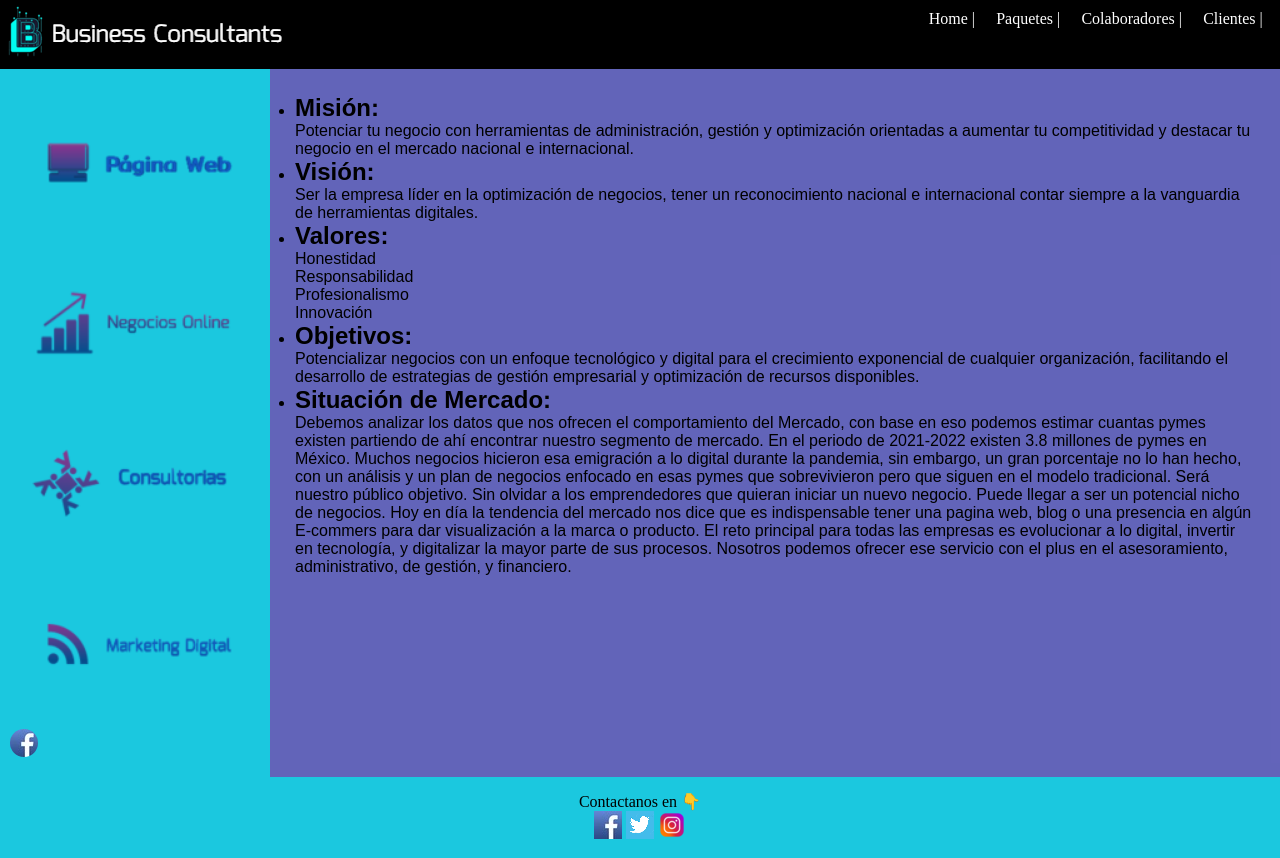
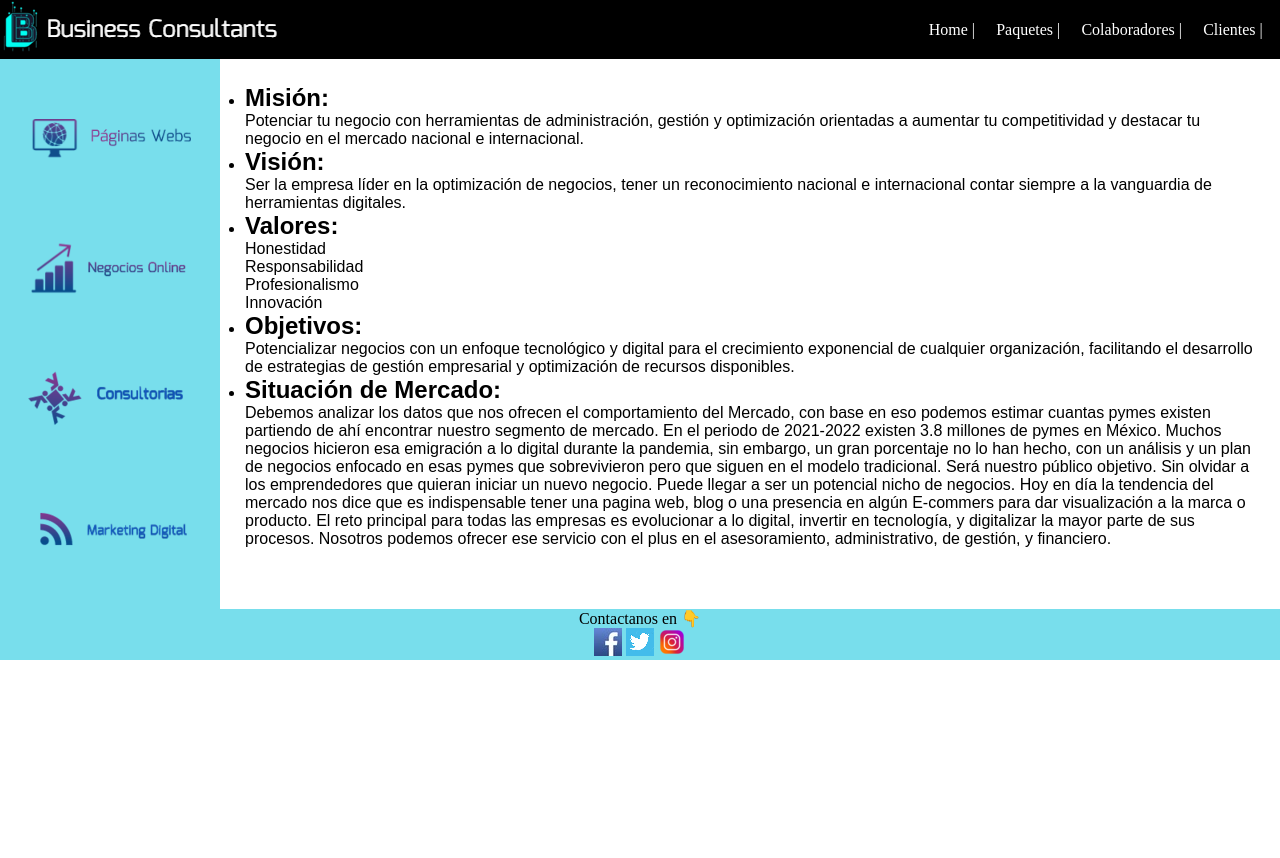
Before and after one commit to PepeCharly01/Business-Consultants, a plain HTML site: page index.html in a window 1280 px wide. After the commit the page ends 800 px from the top, so only its background shows below. Drawn offline with Linux system fonts and the light colour scheme.

Commit message:
cambio de color del contenido y tamaño de imágenes

```diff
--- a/index.html
+++ b/index.html
@@ -24,11 +24,10 @@
   <main class="main">
     <aside class="routes">
       <figure class="routes__images">
-        <a href="#"><img class="web-pages" src="./página_web1646419391685.png" alt="Route 1" ></a>
-        <img class="web-pages" src="./Logopit_negocios.png" alt="Route 1">
-        <img class="web-pages" src="./Logopit_1646420364320.png" alt="Route 1">
-        <img class="web-pages" src="./Logopit_1646420020321.png" alt="Route 1">
-        <a href="https://facebook.com" target="_blank"><img src="./facebook-paper-011(1).jpg" alt=""></a>
+        <a href="#"><img class="web-pages" src="./Logopit_paginaWeb.png" alt="Route 1" ></a>
+        <a href="#"><img class="web-pages" src="./Logopit_negocios.png" alt="Route 1"></a>
+        <a href="#"><img class="web-pages" src="./Logopit_1646420364320.png" alt="Route 1"></a>
+        <a href="#"><img class="web-pages" src="./Logopit_1646420020321.png" alt="Route 1"></a>
       </figure>
     </aside>
     <section class="content">
@@ -48,7 +47,7 @@
     </section>
   </main>
   <footer class="footer">
-    <p>Contactanos en 	&#128071;</p> <div><img src="./facebook-paper-011(1).jpg" alt=""> <img src="./image(1).png" alt=""> <img src="./3b21c7efd2ba9c119fb8d361acacc31d(1).png" alt=""></div>
+    <p>Contactanos en 	&#128071;</p> <div><a href="https://facebook.com" target="_blank"><img src="./facebook-paper-011(1).jpg" alt=""></a> <a href="https://twitter.com/?lang=es" target="_blank"><img src="./image(1).png" alt=""></a> <a href="https://www.instagram.com/?hl=es-la" target="_blank"><img src="./3b21c7efd2ba9c119fb8d361acacc31d(1).png" alt=""></a></div>
   </footer>
 </body>
 </html>
--- a/style.css
+++ b/style.css
@@ -4,23 +4,19 @@
     padding: 0;
 }
 .header {
+    width: 100%;
+    display: flex;
     background-color: black;
-    margin: auto;
-    padding: auto;
+    justify-content: space-between;
+    align-items: center;
   }
-  .header__logo, .nav, .nav__list li {
+  .nav, .nav__list li {
     display: inline-block;
     margin: 5px;
-    height: auto;
-    width: auto;
   }
   .header__logo .nombre {
     position: relative;
     bottom: 10px;
-  }
-  .nav {
-    position: absolute;
-    right: 0;
   }
   .nav__list {
     list-style: none;
@@ -33,14 +29,14 @@
     content: " | ";
   }
   .main {
-    background-color: rgba(9, 11, 146, 0.637);
+    background-color: white;
     display: flex;
   }
   .routes {
     display: inline-block;
     height: 100%;
     padding: 10px;
-    background-color: rgb(27, 200, 223);
+    background-color: rgba(27, 200, 223, 0.589);
   }
   .routes__images img {
     display: block;
@@ -53,11 +49,13 @@
     font-family: Arial, Helvetica, sans-serif;
   }
   .footer {
-    padding: 15px;
     text-align: center;
-    background-color: rgb(027, 200, 223);
-
+    background-color: rgba(27, 200, 223, 0.589);
   }
+  .routes__images, .web-pages {
+    width: 200px;
+  }
+  /* }
   @media (min-width: 320px) {
     .content {
       font-size: 12px;
@@ -81,4 +79,4 @@
     .web-pages {
       width: 250px;
     }
-  }
+  } */
```
Also changed, not shown: Logopit_paginaWeb.png (added).
